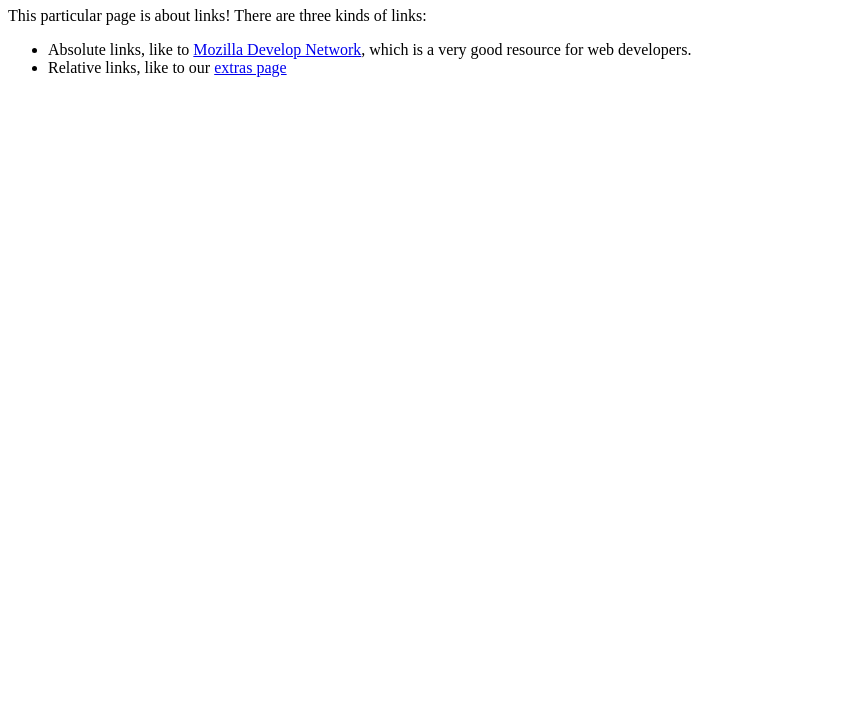
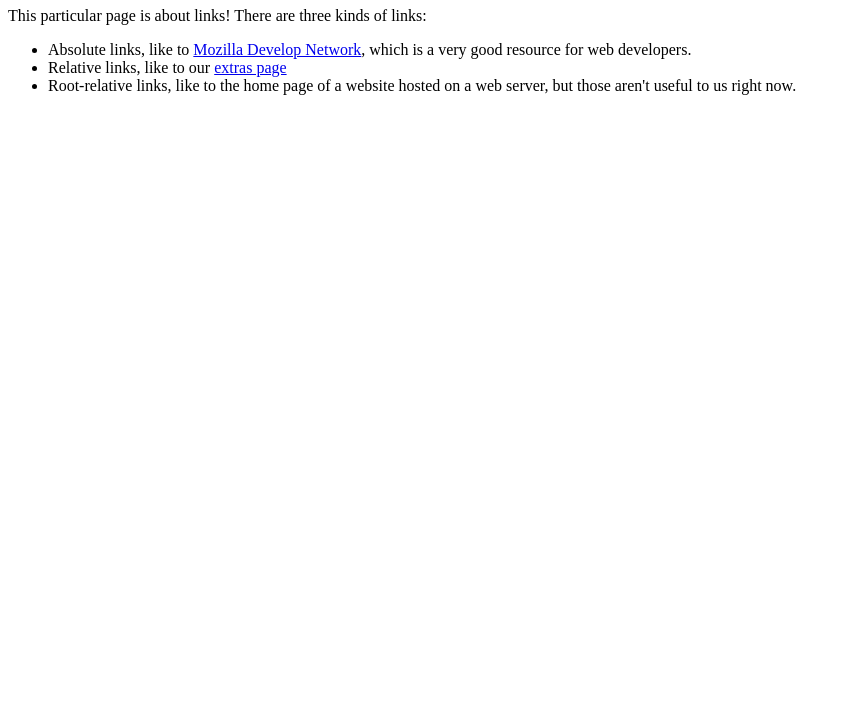
Before and after one commit to jugglingdev/links-and-images, a plain HTML site: page pages/links.html in a window 1280 px wide. Shown: the part 73-800 px from the top of the page, without its empty margins (0-851 px from the left). Drawn offline with Linux system fonts and the light colour scheme.

Commit message:
Add third link type and explanatory comment to HTML

```diff
--- a/pages/links.html
+++ b/pages/links.html
@@ -14,7 +14,8 @@
       <li>Absolute links, like to
         <a href="https://developer.mozilla.org/en-US/docs/Web/HTML" target="_blank">Mozilla Develop Network</a>, which is a very good resource for web developers.</li>
       <li>Relative links, like to our <a href="extras.html">extras page</a></li>
-
+      <li>Root-relative links, like to the home page of a website hosted on a web server, but those aren't useful to us right now.</li>
+      <!-- Root-relative links start with a / to represent the root of the site -->
     </ul>
   </body>
 </html>
```
